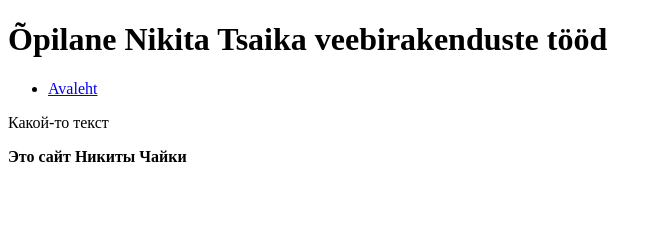
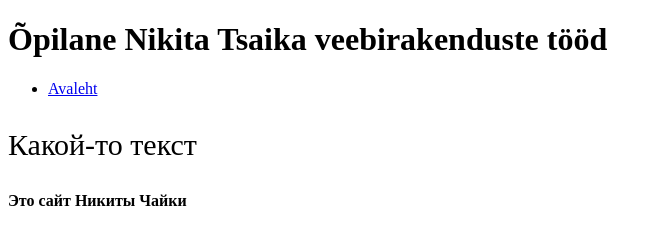
Before and after one commit to TsaikaWeb/TsaikaHTML, a plain HTML site: page Index.html in a window 1280 px wide. Shown: the whole page, without its empty margins (0-662 px from the left). Drawn offline with Linux system fonts and the light colour scheme.

Commit message:
main teks suurus on muutunud

```diff
--- a/style.css
+++ b/style.css
@@ -1,3 +1,6 @@
-<!--1.Изменить размер текста в Main -->
+/*<!--1.Изменить размер текста в Main -->
 <!--2.Изменить цвет Footer -->
-<!--3.Изменить цвет фона -->
+<!--3.Изменить цвет фона -->*/
+main{
+	font-size:30px;
+}
```
